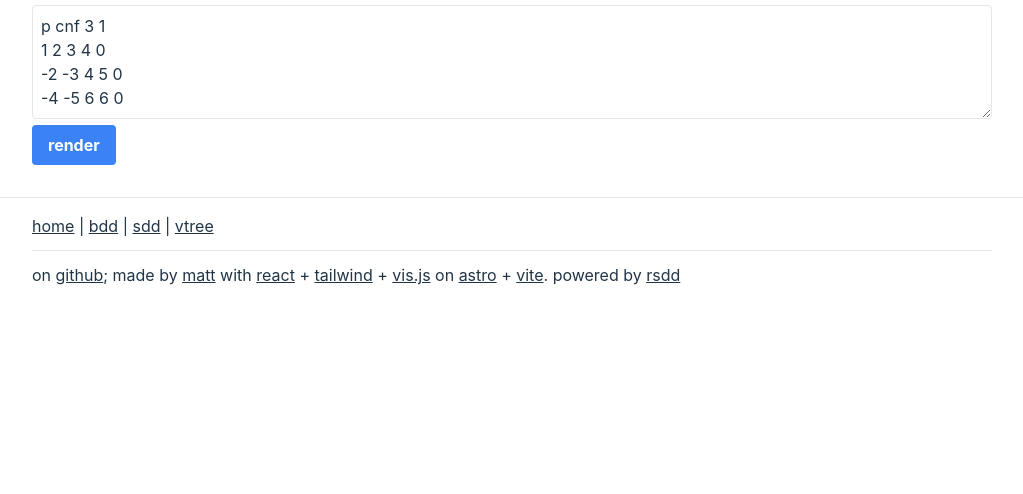
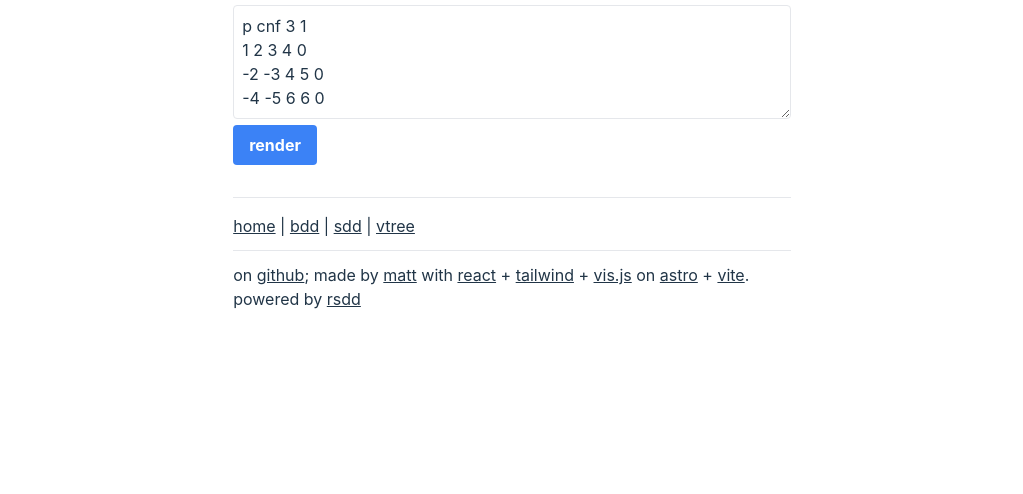
Before and after one commit to mattxwang/indecision, an Astro site: page /bdd in a window 1280 px wide. Shown: the part 306-800 px from the top of the page, without its empty margins (128-1151 px from the left). Built offline with nearby package versions, Linux system fonts and the light colour scheme; Astro itself is replaced by a stand-in of ours.

Commit message:
minor styling

```diff
--- a/src/pages/bdd.astro
+++ b/src/pages/bdd.astro
@@ -15,6 +15,11 @@ import Footer from '../ui/Footer.astro';
 </Layout>
 
 <style is:global>
+main {
+  margin: auto;
+  padding: 1.5rem;
+  max-width: 60ch;
+}
 .app {
   width: 100%;
 }
--- a/src/pages/sdd.astro
+++ b/src/pages/sdd.astro
@@ -15,6 +15,11 @@ import Footer from '../ui/Footer.astro';
 </Layout>
 
 <style is:global>
+main {
+  margin: auto;
+  padding: 1.5rem;
+  max-width: 60ch;
+}
 .app {
   width: 100%;
 }
--- a/src/pages/vtree.astro
+++ b/src/pages/vtree.astro
@@ -15,6 +15,11 @@ import VTree from '../vtree/VTree';
 </Layout>
 
 <style is:global>
+main {
+  margin: auto;
+  padding: 1.5rem;
+  max-width: 60ch;
+}
 .app {
   width: 100%;
 }
```
